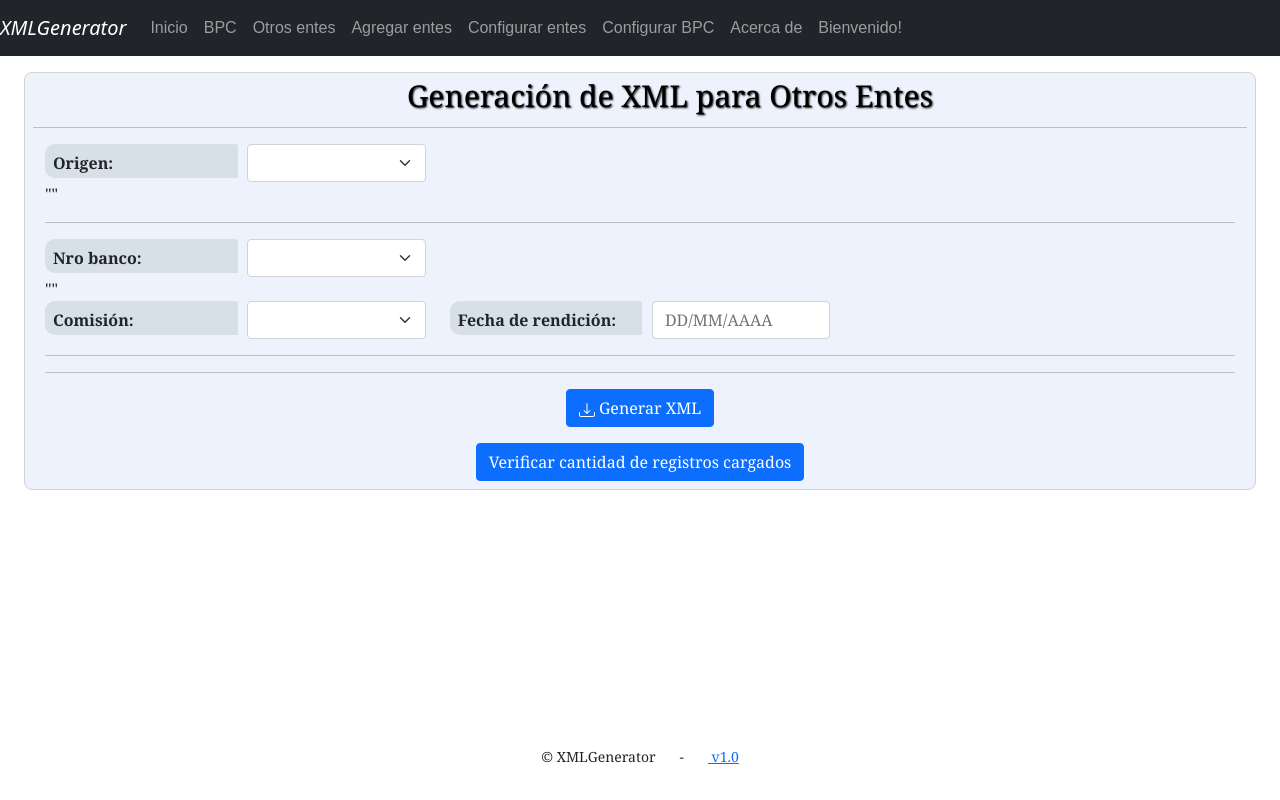
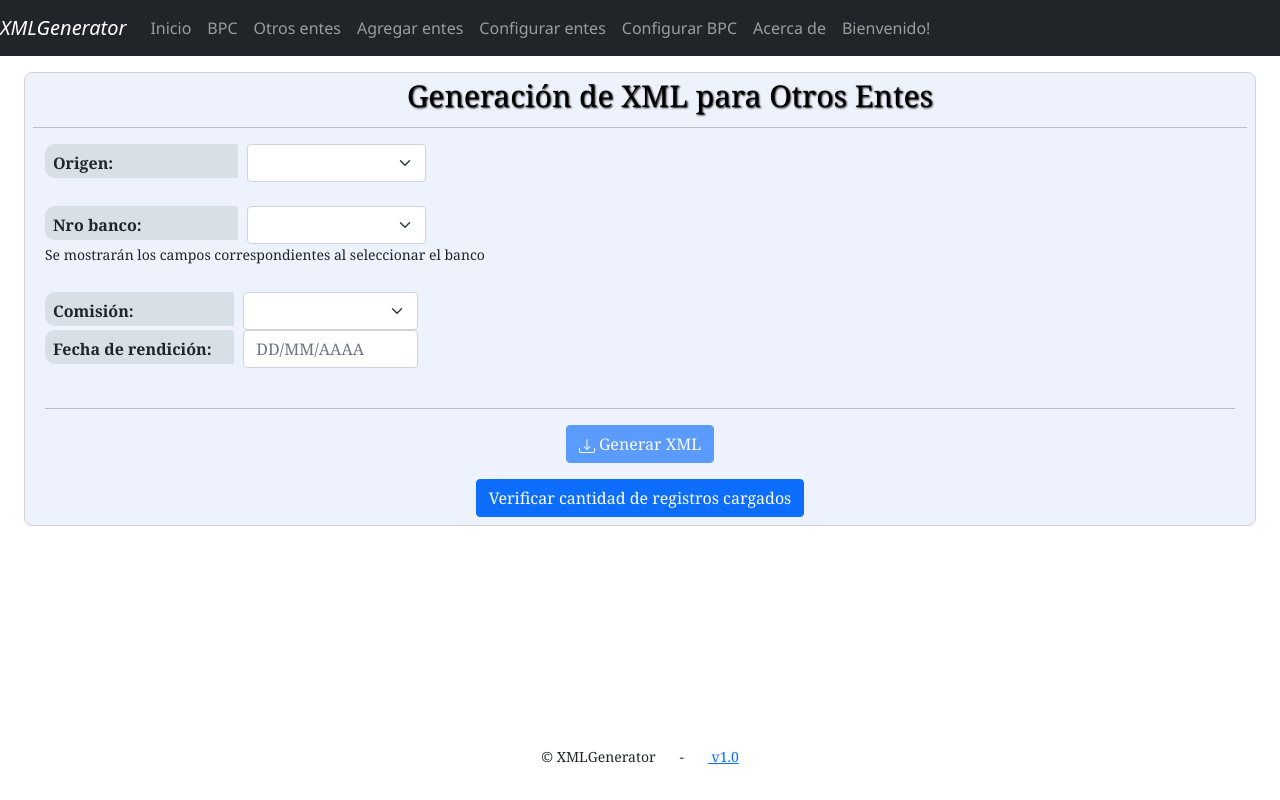
Before and after one commit to LautiCarracedo/GeneradorXML, an Angular app: page /#/otros-entes in a window 1280 px wide. Built offline with nearby package versions, Linux system fonts and the light colour scheme.

Commit message:
filtros, validaciones, estilos

```diff
--- a/src/app/components/agregar-ente/agregar-ente.component.ts
+++ b/src/app/components/agregar-ente/agregar-ente.component.ts
@@ -250,6 +250,7 @@ export class AgregarEnteComponent implements OnInit {
         nombreEnte: this.addEnteForm.get('nombreBanco')?.value,
         comisionDebito: this.addEnteForm.get('comisionDeb')?.value,
         comisionCredito: this.addEnteForm.get('comisionCred')?.value,
+        comisionPresencial: this.addEnteForm.get('comisionPres')?.value,
         lote: this.addEnteForm.get('lote')?.value,
         nroComercio: this.addEnteForm.get('nroComercio')?.value,
         tagGeneral: this.obtenerCamposTagGeneralSelect(),
@@ -258,9 +259,9 @@ export class AgregarEnteComponent implements OnInit {
         tagDetallePago: this.obtenerCamposTagDPSelect(),
 
       }
-      console.log(ENTEAAGREGAR);
+      //console.log(ENTEAAGREGAR);
       this._entesService.guardarEnte(ENTEAAGREGAR).subscribe(data => {
-        console.log(data);
+        //console.log(data);
 
         alert('Ente añadido con exito');
         this.router.navigate(['/']);
--- a/src/app/components/bpc/bpc.component.ts
+++ b/src/app/components/bpc/bpc.component.ts
@@ -155,13 +155,13 @@ export class BpcComponent implements OnInit {
         codBarras1Electronico: this.bpcForm.get('codBarras1Electronico')?.value,
         codBarras2Electronico: this.bpcForm.get('codBarras2Electronico')?.value,
       }
-      console.log(XMLBPC);
+      //console.log(XMLBPC);
 
 
 
       let codBarrasPresOK = this.codBarrasOK(formatoXML);
         this._bpcService.guardarXMLGenerado(XMLBPC).subscribe(data => {
-          console.log(data);
+          //console.log(data);
           const fileName = 'test'
           var blob = new Blob([data], { type: 'application/xml' });
           var url = window.URL.createObjectURL(blob);
--- a/src/app/components/header/header.component.html
+++ b/src/app/components/header/header.component.html
@@ -7,7 +7,7 @@
         aria-controls="navbarSupportedContent" aria-expanded="false" aria-label="Toggle navigation">
         <span class="navbar-toggler-icon"></span>
     </button>
-    <div class="collapse navbar-collapse" id="navbarSupportedContent" style="font-family: sans-serif;">
+    <div class="collapse navbar-collapse" id="navbarSupportedContent" style="font-family: 'Segoe UI', Tahoma, Geneva, Verdana, sans-serif;">
         <ul class="navbar-nav mr-auto">
             <li class="nav-item">
                 <a class="nav-link" routerLink="/">Inicio</a>
--- a/src/app/components/otros-entes/otros-entes.component.html
+++ b/src/app/components/otros-entes/otros-entes.component.html
@@ -1,4 +1,3 @@
-
 <!-- Formulario Filtro de busqueda, se ve cuando la accion es Listado(busqueda/listado)-->
 <form [formGroup]="formOtrosEntes" (ngSubmit)="obtenerXMLGeneradoEntes()">
   <div class='tituloPagina'>
@@ -13,16 +12,16 @@
         <label class="col-form-label">Origen:</label>
       </div>
       <div class="col-sm-8 col-md-2">
-        <select [(ngModel)]="origen" (change)="obtenerEntesGuardados($event.target.value)" class="form-select" formControlName="origen" ngForm>
+        <select [(ngModel)]="origen" (change)="obtenerEntesGuardados($event.target.value)" class="form-select"
+          formControlName="origen" ngForm>
           <option>PSRM</option>
           <option>OTAX</option>
           <option>GANT</option>
         </select>
       </div>
     </div>
-    <div>{{origen | json}}</div>
 
-    <hr>
+    <br>
 
     <div class="row">
       <div class="col-sm-4 col-md-2">
@@ -31,18 +30,14 @@
       <div class="col-sm-8 col-md-2">
         <select [(ngModel)]="tipo" class="form-select" formControlName="banco">
           <option *ngFor="let ente of entes" [value]="ente.nroEnte">{{ ente.nroEnte }}</option>
-          <!--<option>00935</option>
-          <option>00216</option>
-          <option>00202</option>
-          <option>00082</option>
-          <option>00079</option>-->
         </select>
+      </div>
+      <small>Se mostrarán los campos correspondientes al seleccionar el banco</small>
 
-      </div>
+      <br>
+      <br>
 
-      <div>{{tipo | json}}</div>
-
-
+      <div class="row">
         <div class="col-sm-4 col-md-2">
           <label class="col-form-label">Comisión:</label>
         </div>
@@ -54,17 +49,21 @@
             <option>Credito y Débito</option>
           </select>
         </div>
+      </div>
 
+      <div class="row">
         <div class="col-sm-4 col-md-2">
           <label class="col-form-label">Fecha de rendición:</label>
         </div>
         <div class="col-sm-8 col-md-2">
-        <input type="text" class="form-control" id="fechaRendicion" formControlName="fechaRendicion" placeholder="DD/MM/AAAA" maxlength="10"/>
+          <input type="text" class="form-control" id="fechaRendicion" formControlName="fechaRendicion"
+            placeholder="DD/MM/AAAA" maxlength="10" />
+        </div>
       </div>
     </div>
 
 
-    <hr>
+    <br>
 
     <div *ngIf="tipo == '00935'">
       <div class="row">
@@ -106,7 +105,8 @@
     </div>
 
 
-    <div *ngIf="tipo == '00216' || tipo == '00202' || tipo == '00207' || tipo == '00934' || tipo == '00204' || tipo == '00214'">
+    <div
+      *ngIf="tipo == '00216' || tipo == '00202' || tipo == '00207' || tipo == '00934' || tipo == '00204' || tipo == '00214'">
       <div class="row">
         <div class="col-sm-4 col-md-1">
           <label class="col-form-label">Boletas:</label>
@@ -153,14 +153,14 @@
           <label class="col-form-label">Cod barra 2 :</label>
         </div>
         <div class="col-sm-8 col-md-4">
-          <textarea cols="40" rows="10" class="form-control"  formControlName="codBarras2"></textarea>
+          <textarea cols="40" rows="10" class="form-control" formControlName="codBarras2"></textarea>
         </div>
 
         <div class="col-sm-4 col-md-1">
           <label class="col-form-label">Fec Pagos:</label>
         </div>
         <div class="col-sm-8 col-md-2">
-          <textarea cols="40" rows="10" class="form-control"  formControlName="fechasPagos"></textarea>
+          <textarea cols="40" rows="10" class="form-control" formControlName="fechasPagos"></textarea>
         </div>
 
         <div class="col-sm-4 col-md-1">
@@ -186,10 +186,13 @@
     <!-- Botones -->
     <div class="row">
       <div class="d-flex justify-content-center">
-        <button type="submit" class="btn btn-primary" (click)="obtenerXMLGeneradoEntes">
-          <svg xmlns="http://www.w3.org/2000/svg" width="16" height="16" fill="currentColor" class="bi bi-download" viewBox="0 0 16 16">
-            <path d="M.5 9.9a.5.5 0 0 1 .5.5v2.5a1 1 0 0 0 1 1h12a1 1 0 0 0 1-1v-2.5a.5.5 0 0 1 1 0v2.5a2 2 0 0 1-2 2H2a2 2 0 0 1-2-2v-2.5a.5.5 0 0 1 .5-.5z"/>
-            <path d="M7.646 11.854a.5.5 0 0 0 .708 0l3-3a.5.5 0 0 0-.708-.708L8.5 10.293V1.5a.5.5 0 0 0-1 0v8.793L5.354 8.146a.5.5 0 1 0-.708.708l3 3z"/>
+        <button type="submit" [disabled]="formOtrosEntes.invalid" class="btn btn-primary" (click)="obtenerXMLGeneradoEntes">
+          <svg xmlns="http://www.w3.org/2000/svg" width="16" height="16" fill="currentColor" class="bi bi-download"
+            viewBox="0 0 16 16">
+            <path
+              d="M.5 9.9a.5.5 0 0 1 .5.5v2.5a1 1 0 0 0 1 1h12a1 1 0 0 0 1-1v-2.5a.5.5 0 0 1 1 0v2.5a2 2 0 0 1-2 2H2a2 2 0 0 1-2-2v-2.5a.5.5 0 0 1 .5-.5z" />
+            <path
+              d="M7.646 11.854a.5.5 0 0 0 .708 0l3-3a.5.5 0 0 0-.708-.708L8.5 10.293V1.5a.5.5 0 0 0-1 0v8.793L5.354 8.146a.5.5 0 1 0-.708.708l3 3z" />
           </svg> Generar XML
         </button>
       </div>
--- a/src/app/components/otros-entes/otros-entes.component.ts
+++ b/src/app/components/otros-entes/otros-entes.component.ts
@@ -40,21 +40,20 @@ export class OtrosEntesComponent implements OnInit {
       banco: ['', Validators.required],
       fechaRendicion: ['',Validators.required],
       comision: ['',Validators.required],
-      boletas: ['',Validators.required],
-      importes: ['',Validators.required],
-      fechasPagos: ['',Validators.required],
-      cantCuotas: ['',Validators.required],
-      cuotaActuales: ['',Validators.required],
-      codBarras1: ['',Validators.required],
-      codBarras2: ['',Validators.required],
+      boletas: [''],
+      importes: [''],
+      fechasPagos: [''],
+      cantCuotas: [''],
+      cuotaActuales: [''],
+      codBarras1: [''],
+      codBarras2: [''],
     })
 
-    //console.log(this.formOtrosEntes.get('origen')?.value);
+
 
   }
 
   getOrigen(origen : string | any){
-    console.log(origen);
     return origen;
   }
 
@@ -63,7 +62,7 @@ export class OtrosEntesComponent implements OnInit {
     this._entesService.getEntesCargados().subscribe((data: OtrosEntes[]) => {
       let dataOrigenSeleccioando = data.filter(dato => dato.origen == origen);
       this.entes = dataOrigenSeleccioando;
-      console.log(dataOrigenSeleccioando);
+      //console.log(dataOrigenSeleccioando);
     }, error => {
       console.log(error);
       alert("Hubo un inconveniente: " + error.message);
@@ -90,7 +89,7 @@ export class OtrosEntesComponent implements OnInit {
       }
       console.log(XMLENTES);
       this._entesService.guardarXMLOtrosEntesGenerado(XMLENTES).subscribe(data => {
-        console.log(data);
+        //console.log(data);
         const fileName = 'test'
         var blob = new Blob([data], { type: 'application/xml' });
         var url = window.URL.createObjectURL(blob);
--- a/src/app/components/update-bpc/update-bpc.component.html
+++ b/src/app/components/update-bpc/update-bpc.component.html
@@ -19,8 +19,6 @@
                 </select>
 
             </div>
-
-            <div>{{tipo | json}}</div>
 
             <!-- Botones -->
             <div class="justify-content-center botones">
--- a/src/app/models/add-entes.ts
+++ b/src/app/models/add-entes.ts
@@ -4,6 +4,7 @@ export class AddEntes {
     nombreEnte: string;
     comisionDebito: number;
     comisionCredito: number;
+    comisionPresencial: number;
     lote: string;
     nroComercio: string;
     tagGeneral: Array<any>;
```
Also changed, not shown: src/app/components/agregar-ente/agregar-ente.component.html (+9 -2 lines), src/app/components/bpc/bpc.component.html (+15 -5 lines), src/app/components/home-abm-entes/home-abm-entes.component.html (+5 -3 lines), src/app/components/home-abm-entes/home-abm-entes.component.ts (+27 -2 lines), src/app/components/update-bpc/update-bpc.component.ts (+2 -6 lines). Lines whose indentation alone changed are shown as unchanged.
